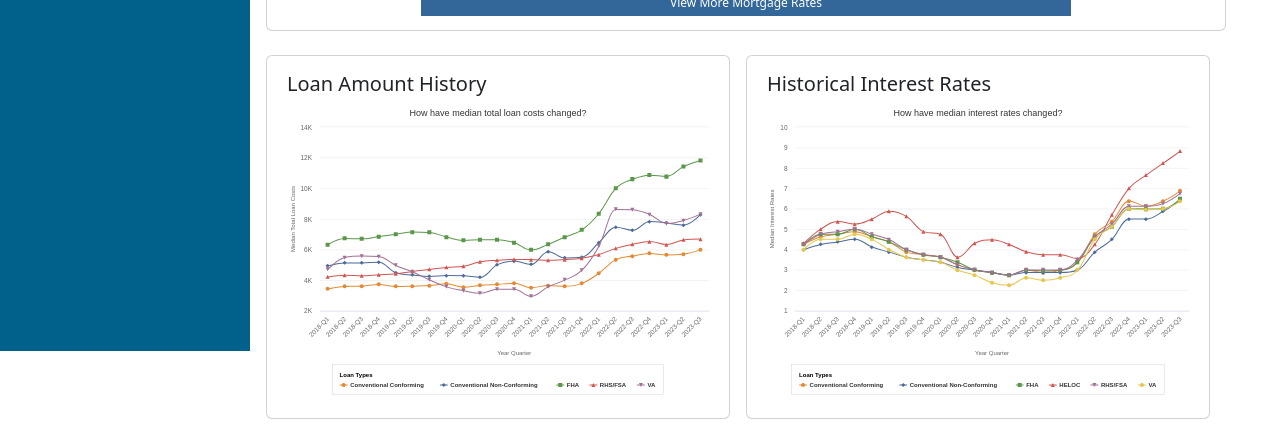
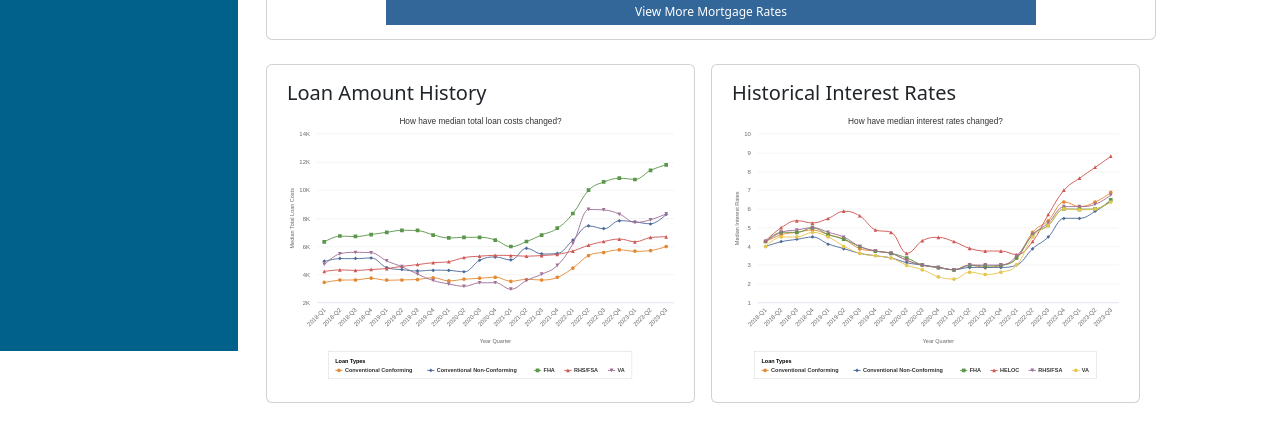
Before and after one commit to ssomo/4155-Project, a Django app: page / in a window 1280 px wide. Shown: the part 449-884 px from the top of the page. After the commit the page ends 852 px from the top, so only its background shows below. Run offline with Django 5.2, Linux system fonts and the light colour scheme.

Commit message:
Fixed UI issues

```diff
--- a/MarketWatch/base/templates/base/edit_information.html
+++ b/MarketWatch/base/templates/base/edit_information.html
@@ -1,9 +1,10 @@
 {% extends 'nav.html'%}
 
 {% block content %}
-    <main class="w-75 mx-2 mt-3">
+    <main class="w-100 mx-2 mt-3">
         <form class="w-75 mx-auto mt-2" method="POST" action="">
             <h1 class="mt-4">Edit Financial Information</h1>
+            <hr>
             {% csrf_token %}
             {% for field in form %}
             <div class="mb-3">
--- a/MarketWatch/base/templates/base/edit_profile.html
+++ b/MarketWatch/base/templates/base/edit_profile.html
@@ -1,10 +1,11 @@
 {% extends 'nav.html'%}
 
 {% block content %}
-    <main class="w-75 mx-2 mt-3">
+    <main class="w-100 mx-2 mt-3">
         <form class="w-75 mx-auto mt-2" method="POST" action="">
             {% csrf_token %}
             <h1 class="mt-4">Edit User Profile</h1>
+            <hr>
             {% for field in form %}
             <div class="mb-3">
                 <label class="form-label">{{field.label}}</label>
--- a/MarketWatch/base/templates/base/financial_trends.html
+++ b/MarketWatch/base/templates/base/financial_trends.html
@@ -1,8 +1,9 @@
 {% extends 'nav.html'%}
 
 {% block content %}
-    <main class="w-75 mx-2 mt-3">
+    <main class="w-100 mx-2 mt-3">
         <h1 class="mt-4 mx-2">Financial Trends</h1>
+        <hr>
         <div class="row mx-auto">
             <div class="card col g-2 mx-2 mb-3" style="min-height: 15rem;">
                 <div class="card-body">
--- a/MarketWatch/base/templates/base/information.html
+++ b/MarketWatch/base/templates/base/information.html
@@ -1,9 +1,10 @@
 {% extends 'nav.html'%}
 
 {% block content %}
-    <main class="w-75 mx-2 mt-3">
+    <main class="w-100 mx-2 mt-3">
         <form class="w-75 mx-auto mt-2" method="POST" action="">
             <h1 class="mt-4">Financial Information</h1>
+            <hr>
             <p>**Information is required to use Comparison Engine and Mortgage Insight Features</p>
             {% csrf_token %}
             {% for field in form %}
--- a/MarketWatch/base/templates/base/loan_calculator.html
+++ b/MarketWatch/base/templates/base/loan_calculator.html
@@ -13,9 +13,10 @@
 {% extends 'nav.html'%}
 
 {% block content %}
-<main class="w-75 mx-auto mt-3">
+<main class="w-100 mx-auto mt-3">
     <div class="w-75 mt-2 mx-auto">
         <h1 class="mt-4">Loan Amount Calculator</h1>
+        <hr>
         <h5 class="mt-3">Instructions:</h5>
         <ol class="list-group list-group-numbered my-3">
             <li class="list-group-item">Go to the dashboard</li>
--- a/MarketWatch/base/templates/base/login.html
+++ b/MarketWatch/base/templates/base/login.html
@@ -13,7 +13,7 @@
         <main class="w-75 mx-auto mt-3 mb-2">
             <div class="d-flex justify-content-center align-items-center my-4">
                 <img src="{% static 'images/icons8-circle-96.png'%}" alt="Circle Logo">
-                <p class="ms-2 fs-1 fw-semibold" style="color: #02618A;">Market Watch</p>
+                <p class="ms-2 fs-1 fw-semibold" style="color: #02618A;">MarketWatch</p>
             </div>
             <form class="w-75 mx-auto mt-2" action="" method="POST">
                 {% csrf_token %}
--- a/MarketWatch/base/templates/base/market_analytics.html
+++ b/MarketWatch/base/templates/base/market_analytics.html
@@ -1,8 +1,9 @@
 {% extends 'nav.html'%}
 {%load static%}
 {% block content %}
-    <main class="w-75 mx-2 mt-3">
+    <main class="w-100 mx-2 mt-3">
         <h1 class="mt-4 mx-2">Market Analytics</h1>
+        <hr>
         <div class="row mx-auto">
             <div class="card g-2 mx-2 mb-3"  style="min-height: 5rem;">
                 <div class="card-body">
@@ -16,13 +17,13 @@
             </div>
         </div>
         <div class="row mx-auto">
-            <div class="card col g-2 mx-2 mb-3" style="min-height: 15rem; min-width: 25rem;">
+            <div class="card col g-2 mx-2 mb-3 w-75" style="min-height: 15rem;">
                 <div class="card-body">
                     <h5 class="card-title">Loan Amount History</h5>
                     <img src="{% static 'images/how-have-median-total-lo.svg'%}" class="card-img-bottom">
                 </div>
             </div>
-            <div class="card col g-2 mx-2 mb-3" style="min-height: 15rem; min-width: 25rem;">
+            <div class="card col g-2 mx-2 mb-3 w-75" style="min-height: 15rem;">
                 <div class="card-body">
                     <h5 class="card-title">Historical Interest Rates</h5>
                     <img src="{% static 'images/how-have-median-interest.svg'%}" class="card-img-bottom">
--- a/MarketWatch/base/templates/base/profile.html
+++ b/MarketWatch/base/templates/base/profile.html
@@ -1,10 +1,11 @@
 {% extends 'nav.html'%}
 
 {% block content %}
-    <main class="w-75 mx-2 mt-3">
+    <main class="w-100 mx-2 mt-3">
         <form class="w-75 mx-auto mt-2" method="GET" action="">
             {% csrf_token %}
             <h1 class="mt-4">User Profile</h1>
+            <hr>
             <div class="mb-3">
                 <label for="first_name" class="form-label">First Name</label>
                 <input type="text" class="form-control" id="first_name" value="{{profile.first_name}}">
--- a/MarketWatch/base/templates/base/reports.html
+++ b/MarketWatch/base/templates/base/reports.html
@@ -2,10 +2,10 @@
 
 {% block content %}
 
-<main class="w-75 mx-2 mt-3">
+<main class="w-100 mx-2 mt-3">
     <div class="w-75 mx-auto mt-2">
         <h1 class="mt-4">Generate Reports</h1>
-
+        <hr>
         <a class="btn btn-primary" style="background-color: #02618A;" href="">Generate Comparison Engine Report</a>
         <a class="btn btn-primary" style="background-color: #02618A;" href="{% url 'loan_calculator' %}">Generate Mortgage Insight Report</a>
     </form>
--- a/MarketWatch/base/templates/base/signup.html
+++ b/MarketWatch/base/templates/base/signup.html
@@ -13,7 +13,7 @@
         <main class="w-75 mx-auto mt-3 mb-2">
             <div class="d-flex justify-content-center align-items-center my-4">
                 <img src="{% static 'images/icons8-circle-96.png'%}" alt="Circle Logo">
-                <p class="ms-2 fs-1 fw-semibold" style="color: #02618A;">Insights</p>
+                <p class="ms-2 fs-1 fw-semibold" style="color: #02618A;">MarketWatch</p>
             </div>
             <form class="w-75 mx-auto mt-2" action="" method="POST">
                 {% csrf_token %}
--- a/MarketWatch/templates/nav.html
+++ b/MarketWatch/templates/nav.html
@@ -9,15 +9,16 @@
         <script src="https://cdn.jsdelivr.net/npm/@popperjs/core@2.11.8/dist/umd/popper.min.js" integrity="sha384-I7E8VVD/ismYTF4hNIPjVp/Zjvgyol6VFvRkX/vR+Vc4jQkC+hVqc2pM8ODewa9r" crossorigin="anonymous"></script>
         <script src="https://cdn.jsdelivr.net/npm/bootstrap@5.3.3/dist/js/bootstrap.min.js" integrity="sha384-0pUGZvbkm6XF6gxjEnlmuGrJXVbNuzT9qBBavbLwCsOGabYfZo0T0to5eqruptLy" crossorigin="anonymous"></script>
     </head>
-    <body class="d-flex" style="padding: 0; margin: 0; position: relative; height: 100vh;">
-        <div class="d-flex flex-column" style="background-color: #02618A; width:250px; height: 100%;">
+    <body class="container" style="padding: 0; margin: 0;">
+        <div class="row">
+            <div class="col d-flex flex-column sticky-top vh-100" style="background-color: #02618A; max-width:250px;">
                 <div class="d-flex justify-content-center align-items-center mt-4">
                     <img src="{% static 'images/logo-white.png' %}" alt="Circle Logo" height="50px;">
                     <span class="ms-2 fs-3 fw-medium text-white">MarketWatch</span>
                 </div>
                 <hr class="text-white">
                 <ul class="nav nav-underline flex-column mx-auto">
-                <li class="nav-item">
+                    <li class="nav-item mx-auto">
                         <a href="{% url 'market_analytics' %}" class="nav-link icon-link text-white py-2">
                             <img src="{% static 'images/icons8-statistics-96.png' %}" alt="Statistics icon" height="25px;">
                             Market Analytics
@@ -64,9 +65,11 @@
                     {% endif %}
                 </ul>
             </div>
-
+            <div class="col">
                 {% block content %}
 
                 {% endblock content %}
+            </div>
+        </div>
     </body>
 </html>
```
Also changed, not shown: MarketWatch/db.sqlite3. Lines whose indentation alone changed are shown as unchanged.
